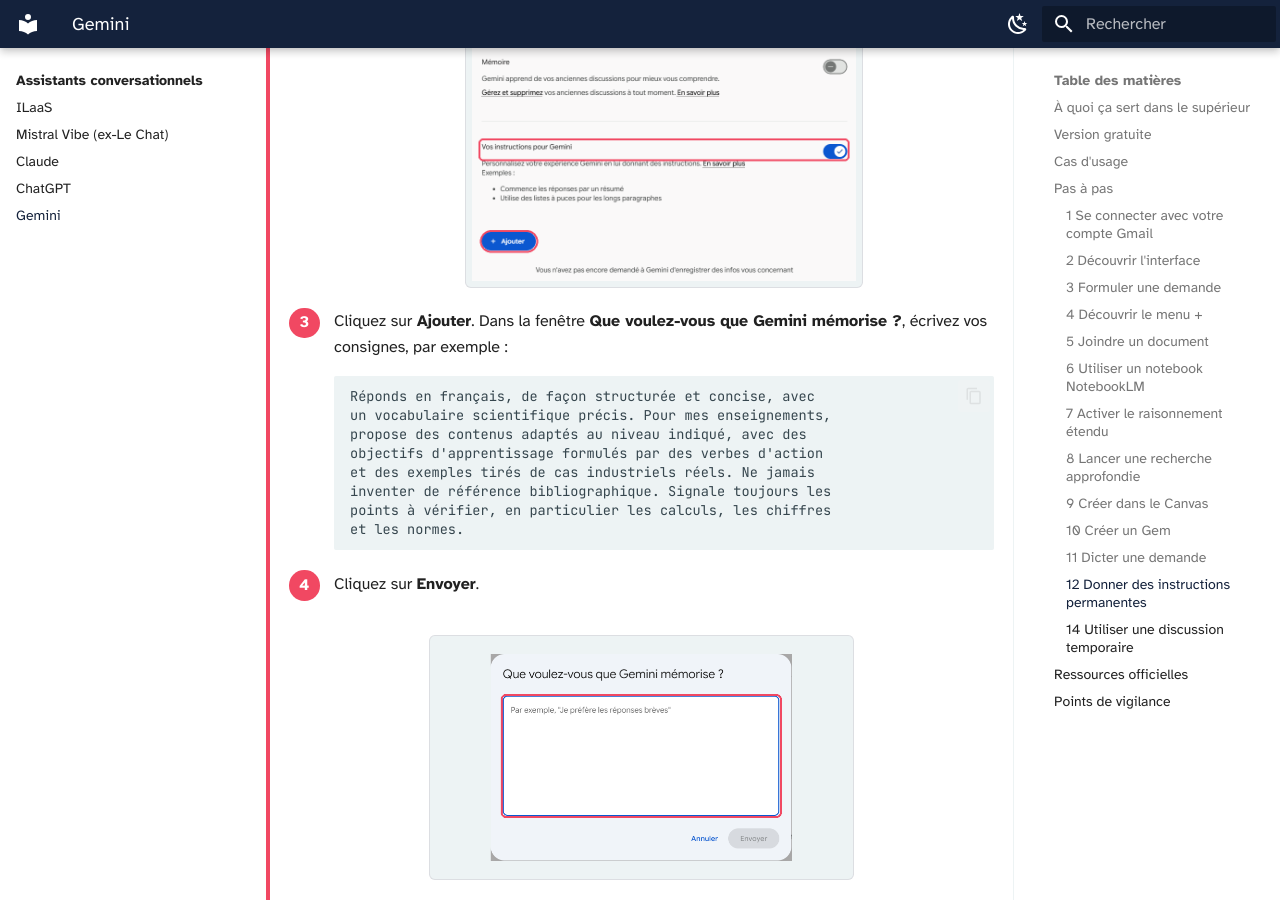
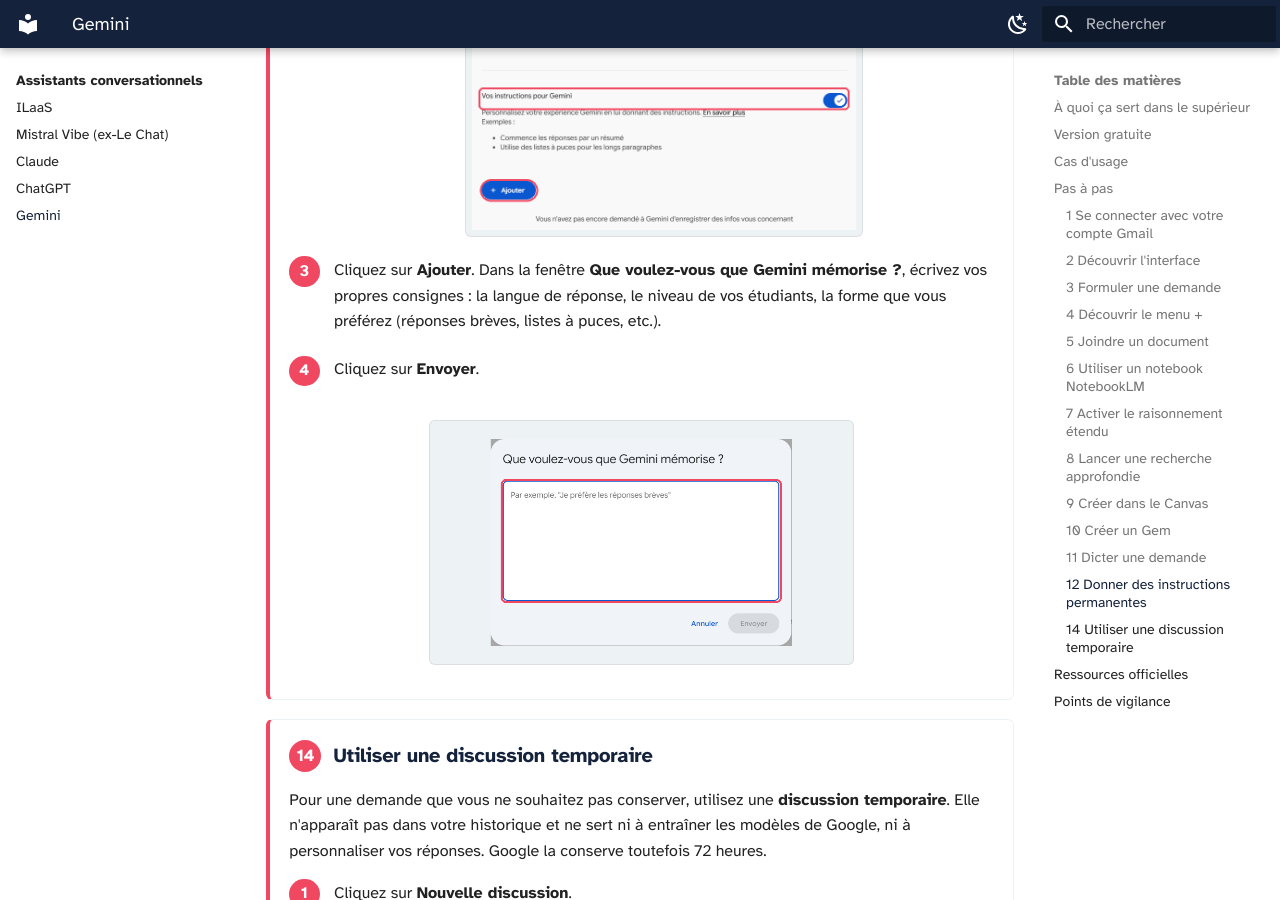
Before and after one commit to Celine-ferrier/Boite-outils-IA, an MkDocs documentation site: the page built from docs/assistants/gemini.md, in a window 1280 px wide and 900 px high, scrolled down 11907 px. Built offline with MkDocs 1.6.1 and Material for MkDocs 9.7.7, drawn with Linux system fonts in a browser that asks for light colours; some of the changed text lies outside the part shown.

Commit message:
Fiche Gemini : instructions et formulaire du Gem laissés sans exemple
Co-Authored-By: Claude Opus 5.5 <noreply@anthropic.com>
Claude-Session: https://claude.ai/code/session_01ADR9hzhyEw6Dc3N18BUyt5

````diff
--- a/docs/assistants/gemini.md
+++ b/docs/assistants/gemini.md
@@ -270,18 +270,17 @@ Le **Canvas** est un espace de travail à part, ouvert à droite de la conversat
     ![Page Gestionnaire de Gems](gemini-10-gems.png)
 
 3. Remplissez le formulaire :
-    - **Nom** : par exemple « Tuteur méthodes numériques » (obligatoire) ;
+    - **Nom** : le nom de votre Gem (obligatoire) ;
     - **Description** : à quoi sert le Gem ;
-    - **Instructions** : son rôle et sa façon de répondre (voir l'exemple dans les cas d'usage, onglet « Créer un Gem tuteur ») ;
+    - **Instructions** : son rôle et sa façon de répondre ;
     - **Outil par défaut** : laissez **Aucun outil par défaut** ;
-    - **Connaissances** : cliquez sur **+** pour ajouter des fichiers de référence, par exemple votre polycopié.
+    - **Connaissances** : cliquez sur **+** pour ajouter des fichiers de référence.
 4. Testez le Gem dans la partie **Prévisualiser**, à droite : elle devient utilisable dès que le Gem a un nom.
 5. Cliquez sur **Enregistrer**, en haut à droite.
 
 !!! info "Les Gems deviennent des « compétences »"
     Une bannière de la page **Gestionnaire de Gems** l'annonce : à partir du 17 novembre 2026, Google migre automatiquement les Gems vers les **compétences**. Vous pouvez utiliser vos Gems jusqu'à leur migration.
 
-<!-- Capture attendue : gemini-10-nouveau-gem.png (formulaire Nouveau Gem) -->
 
 </div>
 
@@ -313,19 +312,7 @@ Vous pouvez indiquer une fois pour toutes comment vous souhaitez que Gemini vous
 
     ![Page Contexte personnel](gemini-12-contexte.png)
 
-3. Cliquez sur **Ajouter**. Dans la fenêtre **Que voulez-vous que Gemini mémorise ?**, écrivez vos consignes, par exemple :
-
-    ```
-    Réponds en français, de façon structurée et concise, avec
-    un vocabulaire scientifique précis. Pour mes enseignements,
-    propose des contenus adaptés au niveau indiqué, avec des
-    objectifs d'apprentissage formulés par des verbes d'action
-    et des exemples tirés de cas industriels réels. Ne jamais
-    inventer de référence bibliographique. Signale toujours les
-    points à vérifier, en particulier les calculs, les chiffres
-    et les normes.
-    ```
-
+3. Cliquez sur **Ajouter**. Dans la fenêtre **Que voulez-vous que Gemini mémorise ?**, écrivez vos propres consignes : la langue de réponse, le niveau de vos étudiants, la forme que vous préférez (réponses brèves, listes à puces, etc.).
 4. Cliquez sur **Envoyer**.
 
 ![Fenêtre Que voulez-vous que Gemini mémorise ?](gemini-12-instructions.png)
````
